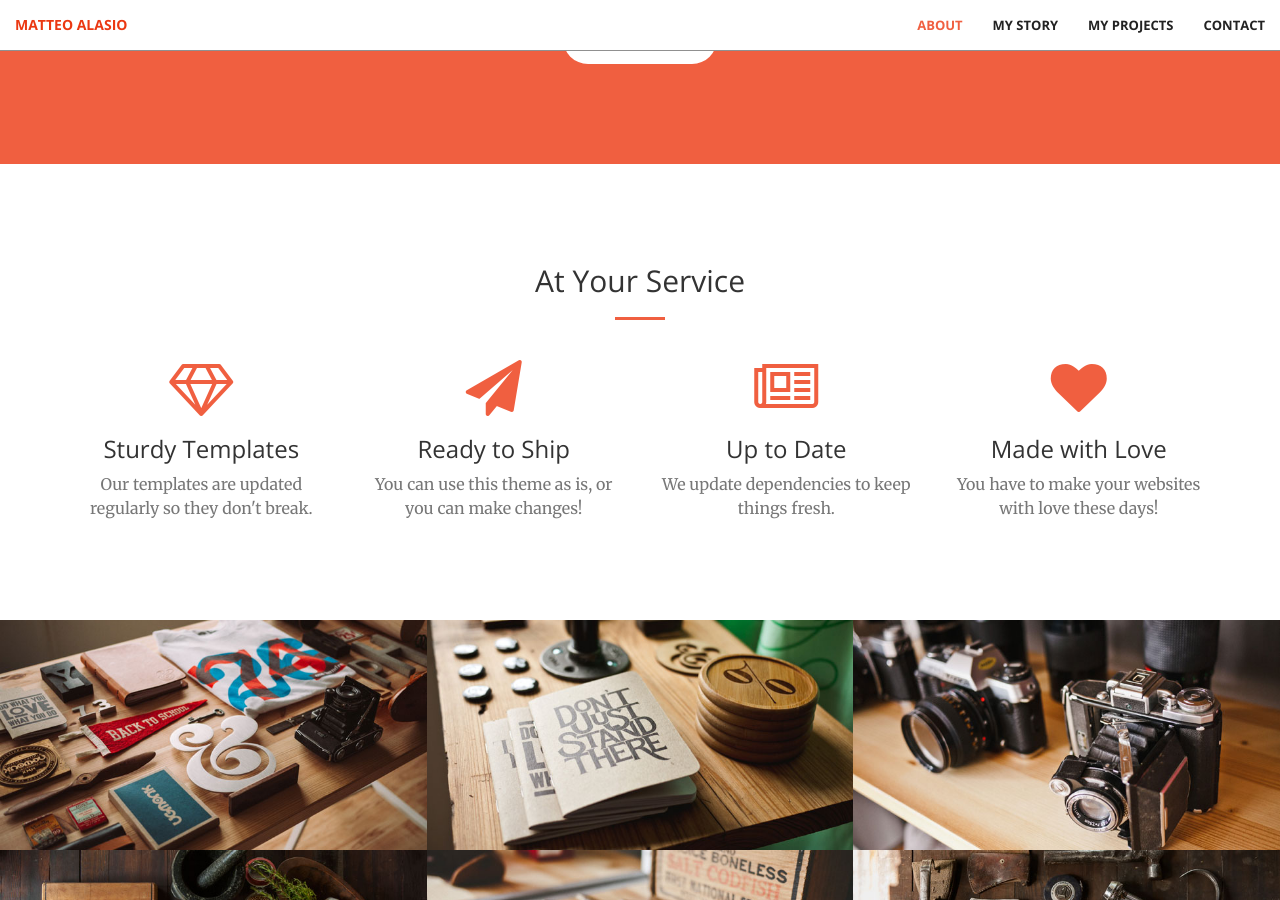
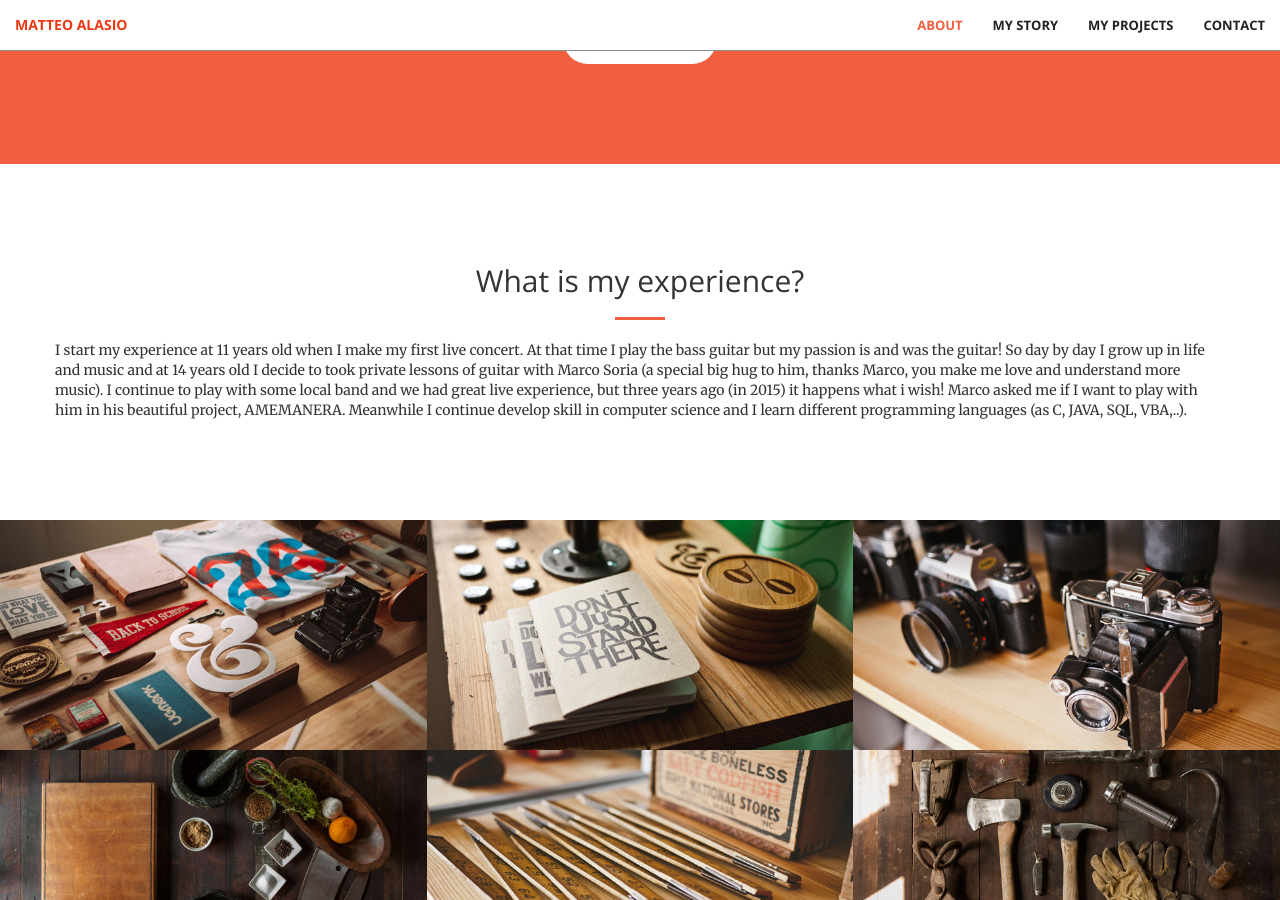
Before and after one commit to matteoalasio/matteoalasio.github.io, a Jekyll site: the page built from index.html, in a window 1280 px wide and 900 px high, scrolled down 1154 px. Built offline with Jekyll 4.4.1, drawn with Linux system fonts in a browser that asks for light colours.

Commit message:
exprerience

```diff
--- a/_includes/services.html
+++ b/_includes/services.html
@@ -2,41 +2,18 @@
     <div class="container">
         <div class="row">
             <div class="col-lg-12 text-center">
-                <h2 class="section-heading">At Your Service</h2>
+                <h2 class="section-heading">What is my experience?</h2>
                 <hr class="primary">
             </div>
         </div>
     </div>
     <div class="container">
         <div class="row">
-            <div class="col-lg-3 col-md-6 text-center">
-                <div class="service-box">
-                    <i class="fa fa-4x fa-diamond wow bounceIn text-primary"></i>
-                    <h3>Sturdy Templates</h3>
-                    <p class="text-muted">Our templates are updated regularly so they don't break.</p>
-                </div>
-            </div>
-            <div class="col-lg-3 col-md-6 text-center">
-                <div class="service-box">
-                    <i class="fa fa-4x fa-paper-plane wow bounceIn text-primary" data-wow-delay=".1s"></i>
-                    <h3>Ready to Ship</h3>
-                    <p class="text-muted">You can use this theme as is, or you can make changes!</p>
-                </div>
-            </div>
-            <div class="col-lg-3 col-md-6 text-center">
-                <div class="service-box">
-                    <i class="fa fa-4x fa-newspaper-o wow bounceIn text-primary" data-wow-delay=".2s"></i>
-                    <h3>Up to Date</h3>
-                    <p class="text-muted">We update dependencies to keep things fresh.</p>
-                </div>
-            </div>
-            <div class="col-lg-3 col-md-6 text-center">
-                <div class="service-box">
-                    <i class="fa fa-4x fa-heart wow bounceIn text-primary" data-wow-delay=".3s"></i>
-                    <h3>Made with Love</h3>
-                    <p class="text-muted">You have to make your websites with love these days!</p>
-                </div>
-            </div>
+            I start my experience at 11 years old when I make my first live concert. At that time I play the bass guitar but my passion is and was the guitar! So day by day I grow up in life and music and at 14 years old I decide to took private lessons of guitar with Marco Soria (a special big hug to him, thanks Marco, you make me love and understand more music).
+
+I continue to play with some local band and we had great live experience, but three years ago (in 2015) it happens what i wish! Marco asked me if I want to play with him in his beautiful project, AMEMANERA.
+
+Meanwhile I continue develop skill in computer science and I learn different programming languages (as C, JAVA, SQL, VBA,..).
         </div>
     </div>
 </section>
```
